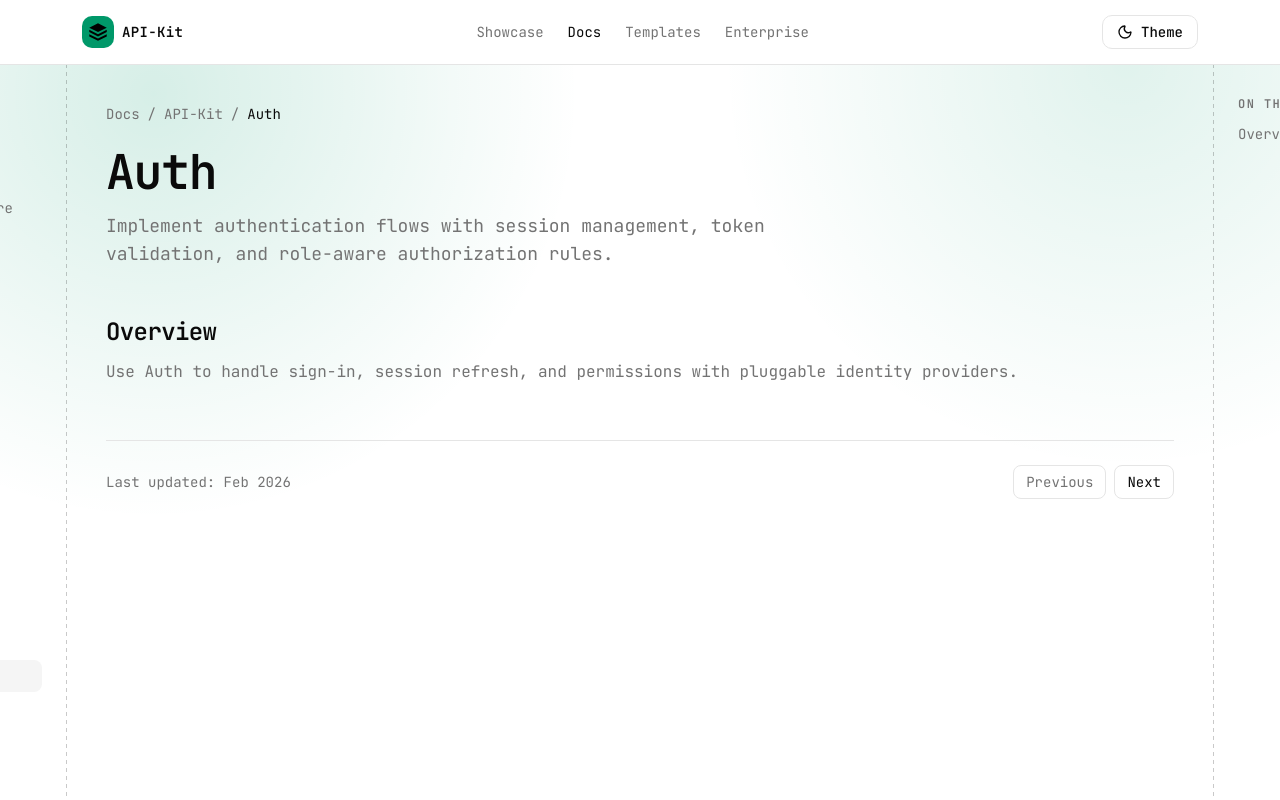
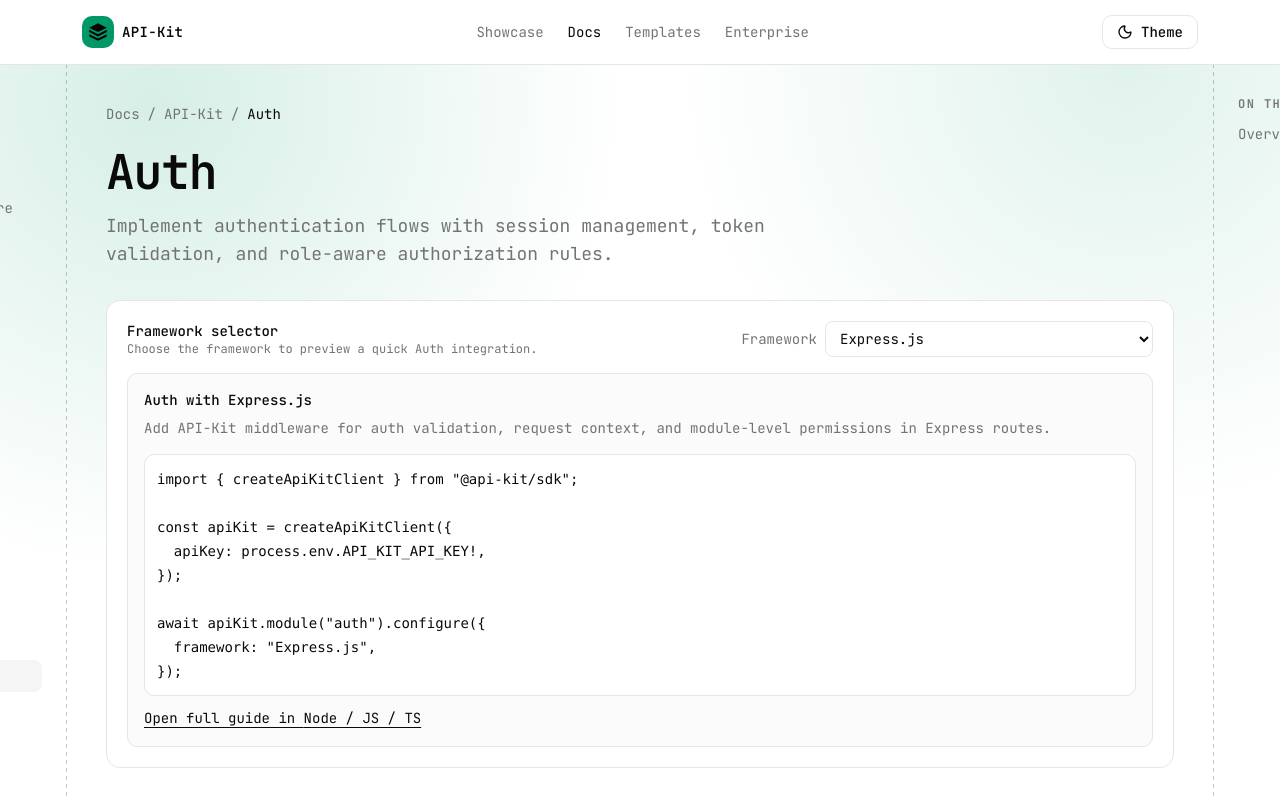
Before and after one commit to API-Kit-com/api-kit, a Next.js app: page /docs/api-kit/auth in a window 1280 px wide. Shown: the top 800 px of the page. Built offline with nearby package versions, Linux system fonts and the light colour scheme.

Commit message:
feature: show framework selector on API-Kit module docs

```diff
--- a/app/docs/api-kit/[module]/page.tsx
+++ b/app/docs/api-kit/[module]/page.tsx
@@ -1,5 +1,6 @@
 import { notFound } from "next/navigation";
 import { DocsShell } from "@/components/docs-shell";
+import { ModuleFrameworkSelector } from "@/components/module-framework-selector";
 import { apiKitModuleMap, apiKitModules, isApiKitModuleKey, type ApiKitModuleKey } from "@/components/docs-content";
 
 type ModuleDocsPageProps = {
@@ -32,6 +33,7 @@ export default async function ModuleDocsPage({ params }: ModuleDocsPageProps) {
       pageOverride={current.page}
       previousLink={previousModule ? { href: previousModule.href, label: "Previous" } : null}
       nextLink={nextModule ? { href: nextModule.href, label: "Next" } : null}
+      customTopContent={<ModuleFrameworkSelector moduleKey={moduleKey} moduleLabel={current.label} />}
     />
   );
 }
```
